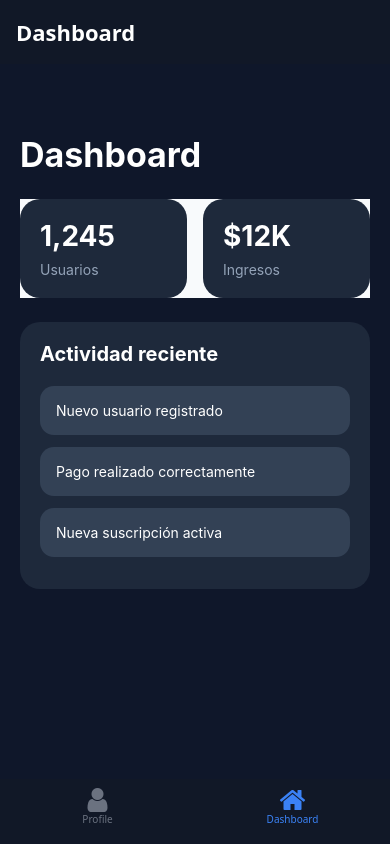
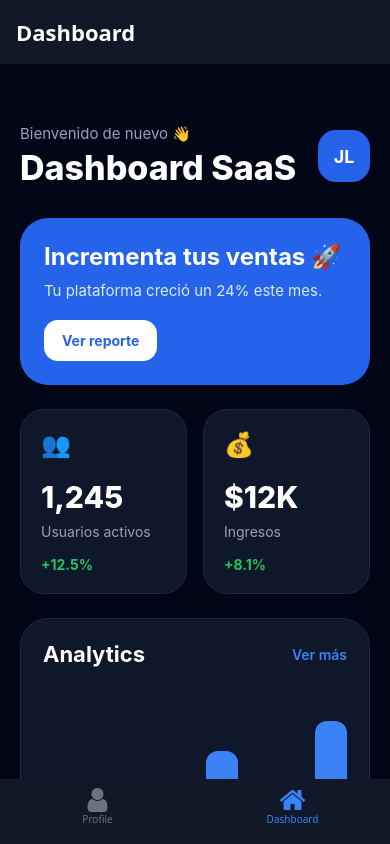
Before and after one commit to JFabrizzio5/CometaxVibeCodingChallenge, an Expo app drawn with the web renderer of React Native in the folder jankarlito689/proyecto_3/plantilla_3/: screen /tabs/Dashboard in a window 390 px wide. Built offline with nearby package versions, Linux system fonts and the light colour scheme; Expo Router itself is replaced by a stand-in of ours; some packages are replaced by stand-ins of ours.

Commit message:
se mejoro el diseño de Dashboard

```diff
--- a/jankarlito689/proyecto_3/plantilla_3/app/tabs/Dashboard.tsx
+++ b/jankarlito689/proyecto_3/plantilla_3/app/tabs/Dashboard.tsx
@@ -1,42 +1,166 @@
 import { Text, View } from '@/components/Themed';
-import { ScrollView, StyleSheet } from 'react-native';
+import {
+  ScrollView,
+  StyleSheet,
+  TouchableOpacity,
+} from 'react-native';
 
 export default function DashboardScreen() {
   return (
-    <ScrollView style={styles.container}>
-      <Text style={styles.title}>Dashboard</Text>
+    <ScrollView
+      style={styles.container}
+      showsVerticalScrollIndicator={false}
+    >
+      {/* HEADER */}
+      <View style={styles.header}>
+        <View style={{ backgroundColor: 'transparent' }}>
+          <Text style={styles.greeting}>
+            Bienvenido de nuevo 👋
+          </Text>
 
+          <Text style={styles.title}>
+            Dashboard SaaS
+          </Text>
+        </View>
+
+        <TouchableOpacity style={styles.profileButton}>
+          <Text style={styles.profileText}>JL</Text>
+        </TouchableOpacity>
+      </View>
+
+      {/* BANNER */}
+      <View style={styles.banner}>
+        <View style={{ backgroundColor: 'transparent', flex: 1 }}>
+          <Text style={styles.bannerTitle}>
+            Incrementa tus ventas 🚀
+          </Text>
+
+          <Text style={styles.bannerDescription}>
+            Tu plataforma creció un 24% este mes.
+          </Text>
+
+          <TouchableOpacity style={styles.bannerButton}>
+            <Text style={styles.bannerButtonText}>
+              Ver reporte
+            </Text>
+          </TouchableOpacity>
+        </View>
+      </View>
+
+      {/* STATS */}
       <View style={styles.statsContainer}>
         <View style={styles.card}>
-          <Text style={styles.number}>1,245</Text>
-          <Text style={styles.label}>Usuarios</Text>
+          <Text style={styles.cardIcon}>👥</Text>
+
+          <Text style={styles.number}>
+            1,245
+          </Text>
+
+          <Text style={styles.label}>
+            Usuarios activos
+          </Text>
+
+          <Text style={styles.growthPositive}>
+            +12.5%
+          </Text>
         </View>
 
         <View style={styles.card}>
-          <Text style={styles.number}>$12K</Text>
-          <Text style={styles.label}>Ingresos</Text>
+          <Text style={styles.cardIcon}>💰</Text>
+
+          <Text style={styles.number}>
+            $12K
+          </Text>
+
+          <Text style={styles.label}>
+            Ingresos
+          </Text>
+
+          <Text style={styles.growthPositive}>
+            +8.1%
+          </Text>
         </View>
       </View>
 
+      {/* ANALYTICS CARD */}
+      <View style={styles.analyticsCard}>
+        <View style={styles.analyticsHeader}>
+          <Text style={styles.sectionTitle}>
+            Analytics
+          </Text>
+
+          <TouchableOpacity>
+            <Text style={styles.analyticsLink}>
+              Ver más
+            </Text>
+          </TouchableOpacity>
+        </View>
+
+        {/* fake chart */}
+        <View style={styles.chartContainer}>
+          <View style={[styles.bar, { height: 60 }]} />
+          <View style={[styles.bar, { height: 120 }]} />
+          <View style={[styles.bar, { height: 90 }]} />
+          <View style={[styles.bar, { height: 160 }]} />
+          <View style={[styles.bar, { height: 110 }]} />
+          <View style={[styles.bar, { height: 190 }]} />
+        </View>
+      </View>
+
+      {/* ACTIVITY */}
       <View style={styles.largeCard}>
-        <Text style={styles.sectionTitle}>Actividad reciente</Text>
+        <View style={styles.analyticsHeader}>
+          <Text style={styles.sectionTitle}>
+            Actividad reciente
+          </Text>
 
-        <View style={styles.activity}>
-          <Text style={styles.activityText}>
-            Nuevo usuario registrado
-          </Text>
+          <TouchableOpacity>
+            <Text style={styles.analyticsLink}>
+              Todo
+            </Text>
+          </TouchableOpacity>
         </View>
 
         <View style={styles.activity}>
-          <Text style={styles.activityText}>
-            Pago realizado correctamente
-          </Text>
+          <View style={styles.activityDotGreen} />
+
+          <View style={{ backgroundColor: 'transparent' }}>
+            <Text style={styles.activityTitle}>
+              Nuevo usuario registrado
+            </Text>
+
+            <Text style={styles.activitySubtitle}>
+              Hace 2 minutos
+            </Text>
+          </View>
         </View>
 
         <View style={styles.activity}>
-          <Text style={styles.activityText}>
-            Nueva suscripción activa
-          </Text>
+          <View style={styles.activityDotBlue} />
+
+          <View style={{ backgroundColor: 'transparent' }}>
+            <Text style={styles.activityTitle}>
+              Pago realizado correctamente
+            </Text>
+
+            <Text style={styles.activitySubtitle}>
+              Hace 12 minutos
+            </Text>
+          </View>
+        </View>
+
+        <View style={styles.activity}>
+          <View style={styles.activityDotPurple} />
+
+          <View style={{ backgroundColor: 'transparent' }}>
+            <Text style={styles.activityTitle}>
+              Nueva suscripción activa
+            </Text>
+
+            <Text style={styles.activitySubtitle}>
+              Hace 1 hora
+            </Text>
+          </View>
         </View>
       </View>
     </ScrollView>
@@ -46,54 +170,209 @@ export default function DashboardScreen() {
 const styles = StyleSheet.create({
   container: {
     flex: 1,
-    backgroundColor: '#0F172A',
-    padding: 20,
+    backgroundColor: '#020617',
+    paddingHorizontal: 20,
   },
+
+  header: {
+    marginTop: 60,
+    marginBottom: 30,
+    flexDirection: 'row',
+    justifyContent: 'space-between',
+    alignItems: 'center',
+    backgroundColor: 'transparent',
+  },
+
+  greeting: {
+    color: '#94A3B8',
+    fontSize: 15,
+  },
+
   title: {
     fontSize: 34,
+    fontWeight: '800',
+    color: '#fff',
+    marginTop: 4,
+  },
+
+  profileButton: {
+    width: 52,
+    height: 52,
+    borderRadius: 18,
+    backgroundColor: '#2563EB',
+    justifyContent: 'center',
+    alignItems: 'center',
+  },
+
+  profileText: {
+    color: '#fff',
     fontWeight: '700',
-    color: '#fff',
-    marginTop: 50,
+    fontSize: 18,
+  },
+
+  banner: {
+    backgroundColor: '#2563EB',
+    borderRadius: 28,
+    padding: 24,
     marginBottom: 24,
   },
+
+  bannerTitle: {
+    color: '#fff',
+    fontSize: 24,
+    fontWeight: '700',
+    marginBottom: 10,
+  },
+
+  bannerDescription: {
+    color: '#DBEAFE',
+    fontSize: 15,
+    marginBottom: 20,
+  },
+
+  bannerButton: {
+    backgroundColor: '#fff',
+    alignSelf: 'flex-start',
+    paddingHorizontal: 18,
+    paddingVertical: 12,
+    borderRadius: 14,
+  },
+
+  bannerButtonText: {
+    color: '#2563EB',
+    fontWeight: '700',
+  },
+
   statsContainer: {
     flexDirection: 'row',
     gap: 16,
+    marginBottom: 24,
+    backgroundColor: 'transparent',
   },
+
   card: {
     flex: 1,
-    backgroundColor: '#1E293B',
+    backgroundColor: '#0F172A',
+    borderRadius: 24,
     padding: 20,
-    borderRadius: 20,
+    borderWidth: 1,
+    borderColor: '#1E293B',
   },
+
+  cardIcon: {
+    fontSize: 24,
+    marginBottom: 20,
+  },
+
   number: {
     color: '#fff',
-    fontSize: 28,
-    fontWeight: '700',
+    fontSize: 30,
+    fontWeight: '800',
   },
+
   label: {
     color: '#94A3B8',
     marginTop: 8,
+    fontSize: 14,
   },
-  largeCard: {
-    backgroundColor: '#1E293B',
-    marginTop: 24,
-    borderRadius: 20,
-    padding: 20,
+
+  growthPositive: {
+    color: '#22C55E',
+    marginTop: 16,
+    fontWeight: '700',
   },
+
+  analyticsCard: {
+    backgroundColor: '#0F172A',
+    borderRadius: 28,
+    padding: 22,
+    marginBottom: 24,
+    borderWidth: 1,
+    borderColor: '#1E293B',
+  },
+
+  analyticsHeader: {
+    flexDirection: 'row',
+    justifyContent: 'space-between',
+    alignItems: 'center',
+    marginBottom: 24,
+    backgroundColor: 'transparent',
+  },
+
   sectionTitle: {
     color: '#fff',
-    fontSize: 20,
+    fontSize: 22,
     fontWeight: '700',
-    marginBottom: 20,
   },
+
+  analyticsLink: {
+    color: '#3B82F6',
+    fontWeight: '600',
+  },
+
+  chartContainer: {
+    height: 220,
+    flexDirection: 'row',
+    alignItems: 'flex-end',
+    justifyContent: 'space-between',
+    backgroundColor: 'transparent',
+  },
+
+  bar: {
+    width: 32,
+    backgroundColor: '#3B82F6',
+    borderRadius: 12,
+  },
+
+  largeCard: {
+    backgroundColor: '#0F172A',
+    borderRadius: 28,
+    padding: 22,
+    marginBottom: 40,
+    borderWidth: 1,
+    borderColor: '#1E293B',
+  },
+
   activity: {
-    backgroundColor: '#334155',
-    padding: 16,
-    borderRadius: 14,
-    marginBottom: 12,
+    backgroundColor: '#111827',
+    padding: 18,
+    borderRadius: 18,
+    marginBottom: 14,
+    flexDirection: 'row',
+    alignItems: 'center',
+    gap: 14,
   },
-  activityText: {
+
+  activityTitle: {
     color: '#fff',
+    fontWeight: '600',
+    fontSize: 15,
+  },
+
+  activitySubtitle: {
+    color: '#64748B',
+    marginTop: 6,
+    fontSize: 13,
+  },
+
+  activityDotGreen: {
+    width: 14,
+    height: 14,
+    borderRadius: 10,
+    backgroundColor: '#22C55E',
+  },
+
+  activityDotBlue: {
+    width: 14,
+    height: 14,
+    borderRadius: 10,
+    backgroundColor: '#3B82F6',
+  },
+
+  activityDotPurple: {
+    width: 14,
+    height: 14,
+    borderRadius: 10,
+    backgroundColor: '#A855F7',
   },
 });
```
